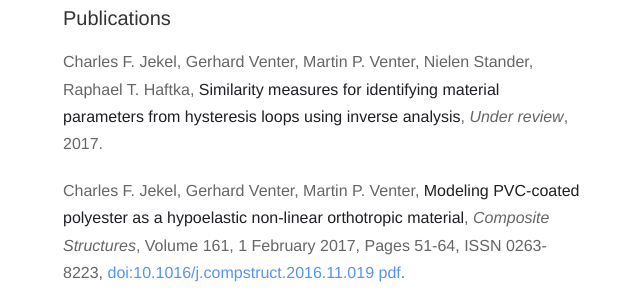
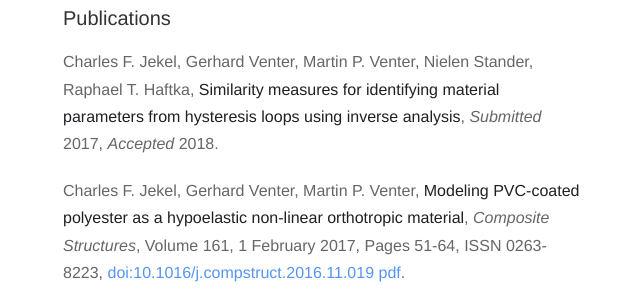
Before and after one commit to cjekel/cjekel.github.io, a Jekyll site: the page built from cv.md, in a window 1280 px wide and 900 px high, scrolled down 686 px. Shown: the part 152-452 px from the top of the window, without its empty margins (317-957 px from the left). Built offline with Jekyll 4.4.1, drawn with Linux system fonts in a browser that asks for light colours; nearby versions of some CDN libraries.

Commit message:
accepted

```diff
--- a/cv.md
+++ b/cv.md
@@ -18,7 +18,7 @@ BSc Mechanical Engineering: 3.72/4.00 with honor
 
 ---
 ### Publications
-Charles F. Jekel, Gerhard Venter, Martin P. Venter, Nielen Stander, Raphael T. Haftka, **Similarity measures for identifying material parameters from hysteresis loops using inverse analysis**, *Under review*, 2017.
+Charles F. Jekel, Gerhard Venter, Martin P. Venter, Nielen Stander, Raphael T. Haftka, **Similarity measures for identifying material parameters from hysteresis loops using inverse analysis**, *Submitted* 2017, *Accepted* 2018.
 
 Charles F. Jekel, Gerhard Venter, Martin P. Venter, **Modeling PVC-coated polyester as a hypoelastic non-linear orthotropic material**, *Composite Structures*, Volume 161, 1 February 2017, Pages 51-64, ISSN 0263-8223, [doi:10.1016/j.compstruct.2016.11.019](https://dx.doi.org/10.1016/j.compstruct.2016.11.019) [pdf]({{ "/" | relative_url  }}assets/papers/JekelModelingPVC-CoatedPolyester.pdf).
 
```
